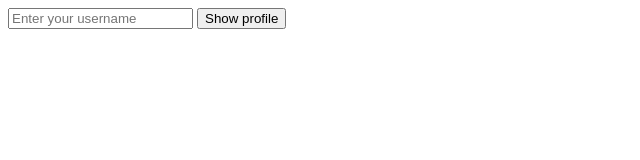
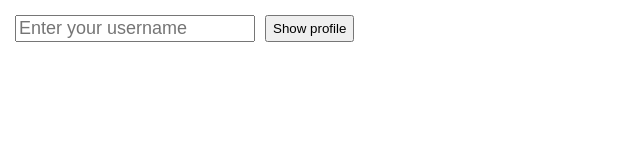
Before and after one commit to anshumishra2208/GithubProfileFinder-mini-project, a plain HTML site: page index.html in a window 1280 px wide. Shown: the whole page, without its empty margins (0-640 px from the left). Drawn offline with Linux system fonts and the light colour scheme.

Commit message:
css added

```diff
--- a/index.html
+++ b/index.html
@@ -5,12 +5,13 @@
     <meta charset="UTF-8">
     <meta name="viewport" content="width=device-width, initial-scale=1.0">
     <title>Document</title>
+    <link rel="stylesheet" href="style.css">
 </head>
 
 <body>
     <form action="" id="form">
         <input type="text" id="input" placeholder="Enter your username">
-        <button>Show profile</button>
+        <button id="btn">Show profile</button>
     </form>
     <div id="list">
         <!-- <p>username </p>
--- /dev/null
+++ b/style.css
@@ -0,0 +1,15 @@
+#form{
+    display: flex;
+    gap: 10px;
+}
+body{
+    padding: 5px;
+    margin: 10px;
+}
+#input{
+    color: red;
+    font-size: large;
+}
+#list{
+    margin-top: 10px;
+}
```
